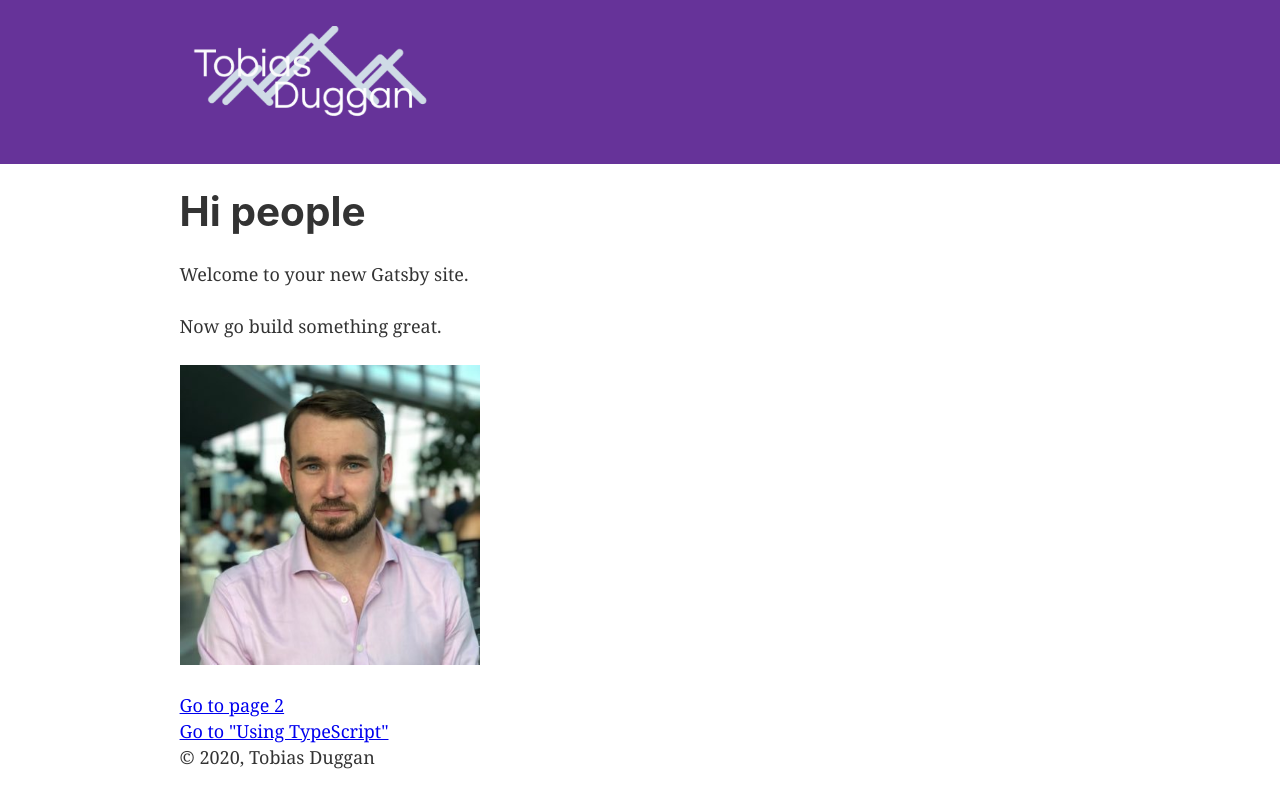
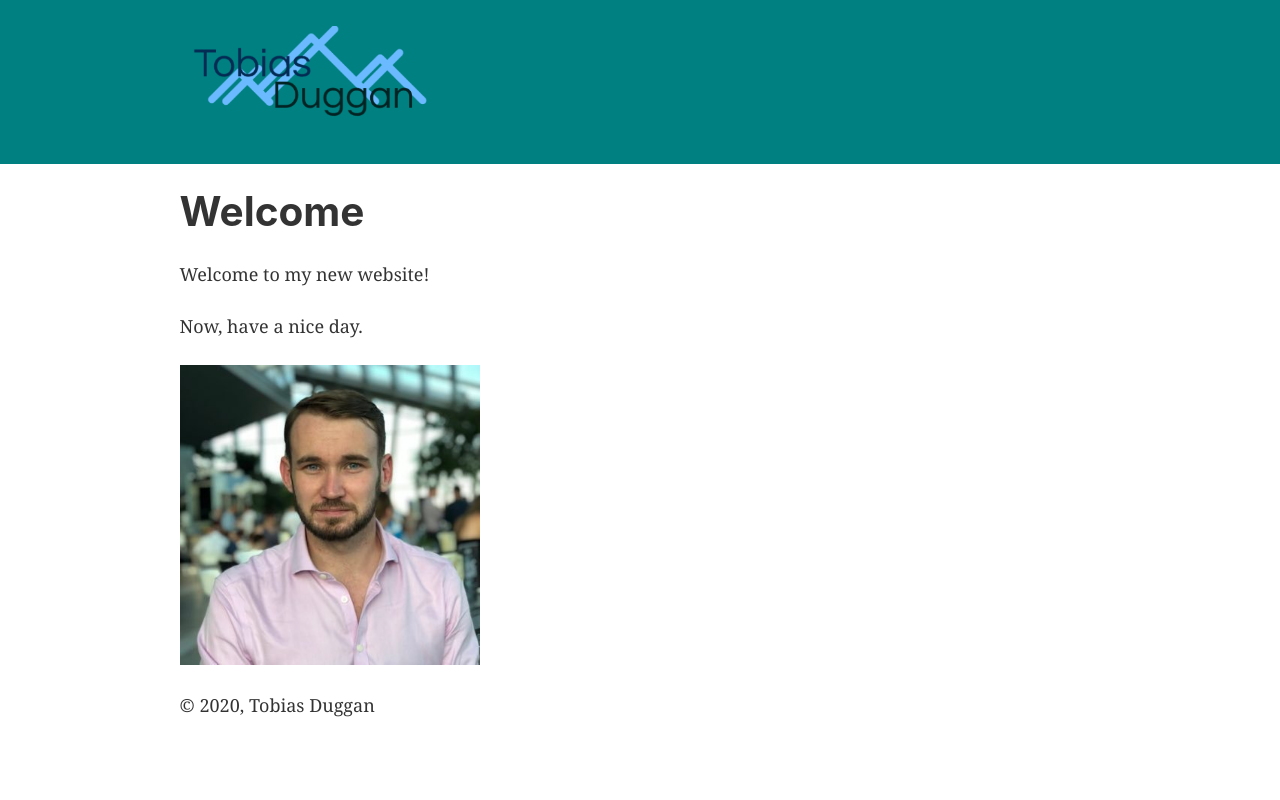
Before and after one commit to tobiasduggan/myWebsite, a Gatsby site: page / in a window 1280 px wide. Built offline with nearby package versions, Linux system fonts and the light colour scheme; Gatsby itself is replaced by a stand-in of ours.

Commit message:
remove defunct links

```diff
--- a/src/components/header.js
+++ b/src/components/header.js
@@ -1,12 +1,12 @@
 import { Link } from "gatsby"
 import PropTypes from "prop-types"
 import React from "react"
-import logo from "../images/logo_white.png"
+import logo from "../images/logo_dark.png"
 
 const Header = ({ siteTitle }) => (
   <header
     style={{
-      background: `rebeccapurple`,
+      background: `teal`,
       marginBottom: `1.45rem`,
     }}
   >
--- a/src/pages/index.js
+++ b/src/pages/index.js
@@ -8,14 +8,14 @@ import SEO from "../components/seo"
 const IndexPage = () => (
   <Layout>
     <SEO title="Home" />
-    <h1>Hi people</h1>
-    <p>Welcome to your new Gatsby site.</p>
-    <p>Now go build something great.</p>
+    <h1>Welcome</h1>
+    <p>Welcome to my new website!</p>
+    <p>Now, have a nice day.</p>
     <div style={{ maxWidth: `300px`, marginBottom: `1.45rem` }}>
       <Image/>
     </div>
-    <Link to="/page-2/">Go to page 2</Link> <br />
-    <Link to="/using-typescript/">Go to "Using TypeScript"</Link>
+    {/* <Link to="/page-2/">Go to page 2</Link> <br />
+    <Link to="/using-typescript/">Go to "Using TypeScript"</Link> */}
   </Layout>
 )
 
```
